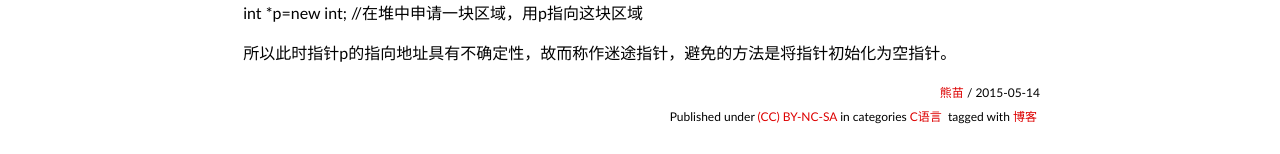
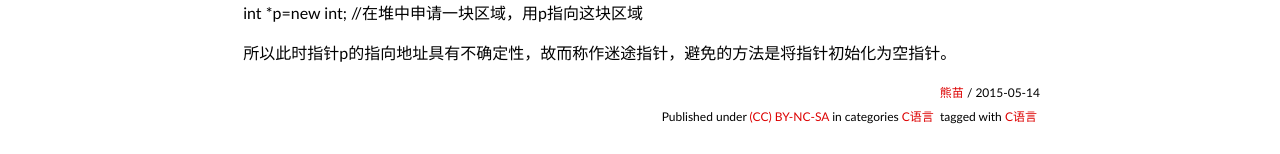
Before and after one commit to miaoxiong/blog, a Jekyll site: the page built from _posts/2015-05-14-const_cpointer_and_pointer_const.md, in a window 1280 px wide. Shown: the part 1251-1405 px from the top of the page. Built offline with Jekyll 4.4.1, drawn with Linux system fonts in a browser that asks for light colours; some web fonts are replaced; Markdown is read by kramdown in place of the engine named in the settings; comment, search, counter and statistics services are not loaded.

Commit message:
Update 2015-05-14-const_cpointer_and_pointer_const.md

```diff
--- a/_posts/2015-05-14-const_cpointer_and_pointer_const.md
+++ b/_posts/2015-05-14-const_cpointer_and_pointer_const.md
@@ -2,7 +2,7 @@
 layout: post
 title: 指针常量，常指针，指向常量的常指针
 category: C语言
-tags: [博客]
+tags: [C语言]
 ---
 
 # 指针常量，常指针，指向常量的常指针
```
